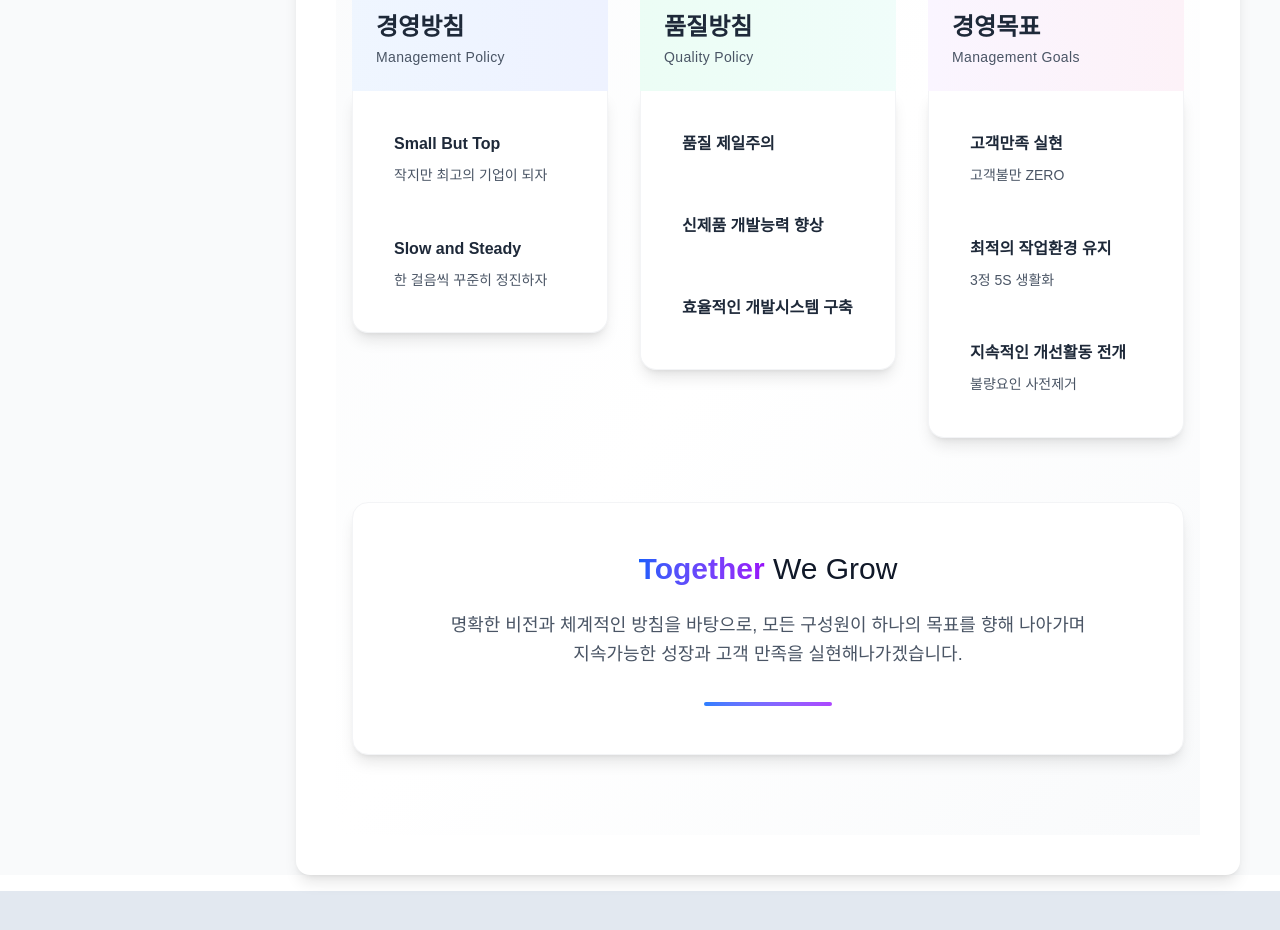
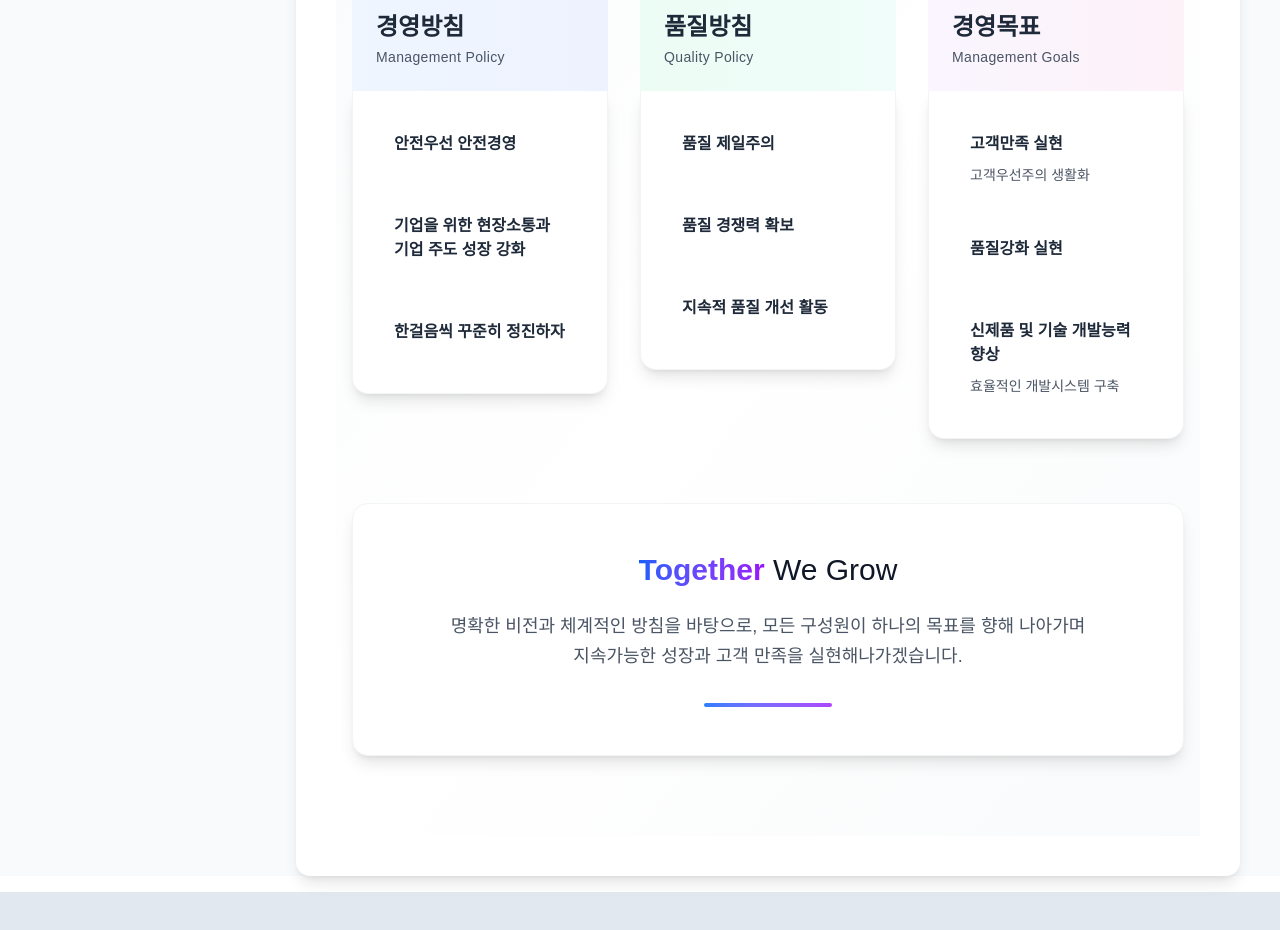
Before and after one commit to kdsolution3744/kdsolution-web, a Next.js app: page /about/introduction in a window 1280 px wide. Shown: the part 1347-2277 px from the top of the page. Built offline with nearby package versions, Linux system fonts and the light colour scheme; a web font is replaced by a local one.

Commit message:
chore : 비전 내용 수정

```diff
--- a/src/constants/vision.ts
+++ b/src/constants/vision.ts
@@ -19,12 +19,13 @@ export const VISION_LIST: IVision[] = [
     borderColor: "border-blue-500",
     content: [
       {
-        title: "Small But Top",
-        desc: "작지만 최고의 기업이 되자",
+        title: "안전우선 안전경영",
       },
       {
-        title: "Slow and Steady",
-        desc: "한 걸음씩 꾸준히 정진하자",
+        title: "기업을 위한 현장소통과 기업 주도 성장 강화",
+      },
+      {
+        title: "한걸음씩 꾸준히 정진하자",
       },
     ],
   },
@@ -38,10 +39,10 @@ export const VISION_LIST: IVision[] = [
         title: "품질 제일주의",
       },
       {
-        title: "신제품 개발능력 향상",
+        title: "품질 경쟁력 확보",
       },
       {
-        title: "효율적인 개발시스템 구축",
+        title: "지속적 품질 개선 활동",
       },
     ],
   },
@@ -53,15 +54,14 @@ export const VISION_LIST: IVision[] = [
     content: [
       {
         title: "고객만족 실현",
-        desc: "고객불만 ZERO",
+        desc: "고객우선주의 생활화",
       },
       {
-        title: "최적의 작업환경 유지",
-        desc: "3정 5S 생활화",
+        title: "품질강화 실현",
       },
       {
-        title: "지속적인 개선활동 전개",
-        desc: "불량요인 사전제거",
+        title: "신제품 및 기술 개발능력 향상",
+        desc: "효율적인 개발시스템 구축",
       },
     ],
   },
```
